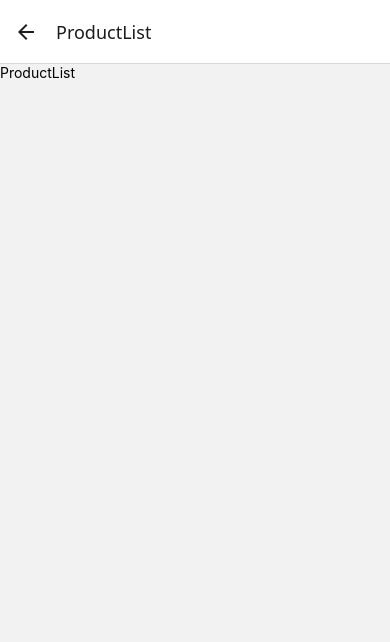
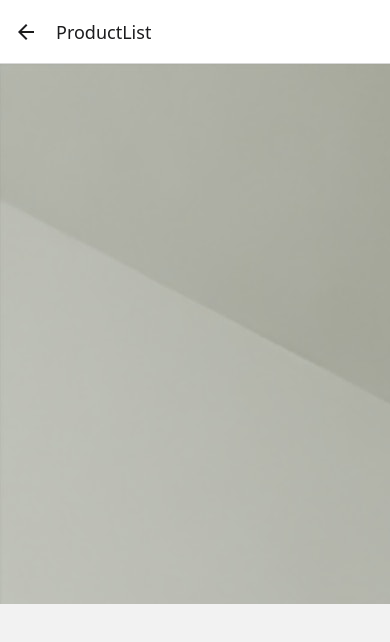
Before and after one commit to HanselTita/Ecommerce_app, a React Native app in the folder react_native_ecommerce/: screen /ProductList in a window 390 px wide. Shown: the top 642 px of the page. Built offline with nearby package versions, Linux system fonts and the light colour scheme; grey boxes are pictures that could not be loaded.

Commit message:
safeAreaView-Flatlist - localProductList for ProductListScreen.

```diff
--- a/react_native_ecommerce/App.js
+++ b/react_native_ecommerce/App.js
@@ -4,8 +4,8 @@ import { NavigationContainer } from "@react-navigation/native"
 import {createNativeStackNavigator} from "@react-navigation/native-stack"
 import ProductList from "./src/screens/ProductListScreen";
 
+const Stack = createNativeStackNavigator();
 
-const Stack = createNativeStackNavigator();
 export default function App() {
   return (
  <NavigationContainer>
--- a/react_native_ecommerce/src/screens/ProductListScreen.js
+++ b/react_native_ecommerce/src/screens/ProductListScreen.js
@@ -1,14 +1,36 @@
-import { View, Text } from 'react-native'
+import { View, Text, FlatList, SafeAreaView, Image } from 'react-native'
 import React from 'react'
 
+const localProductList = [
+  {id:"1A", path: require("../../assets/img/fn5.jpg")},
+  {id:"1B", path: require("../../assets/img/fn3.jpg")},
+  {id:"1C", path: require("../../assets/img/fn2.jpg")},
+
+]
+
 export default function ProductList() {
+  const renderItem =({item})=>{
+    return (
+      <View style={{width:180, height:180}}>
+      <Image
+      source={item.path}
+    />
+      </View>
+
+  )}
   return (
-    <View>
-      <Text>ProductList</Text>
-    </View>
+    <SafeAreaView>
+<FlatList
+    data={localProductList}
+    renderItem={renderItem}
+        keyExtractor={(item) => item.id}
+    />
+    </SafeAreaView>
+
   )
 }
 
 /**Notice we have export default at begining of our function.
  * That means no need to export default at the end of your code
+ *
  */
```
